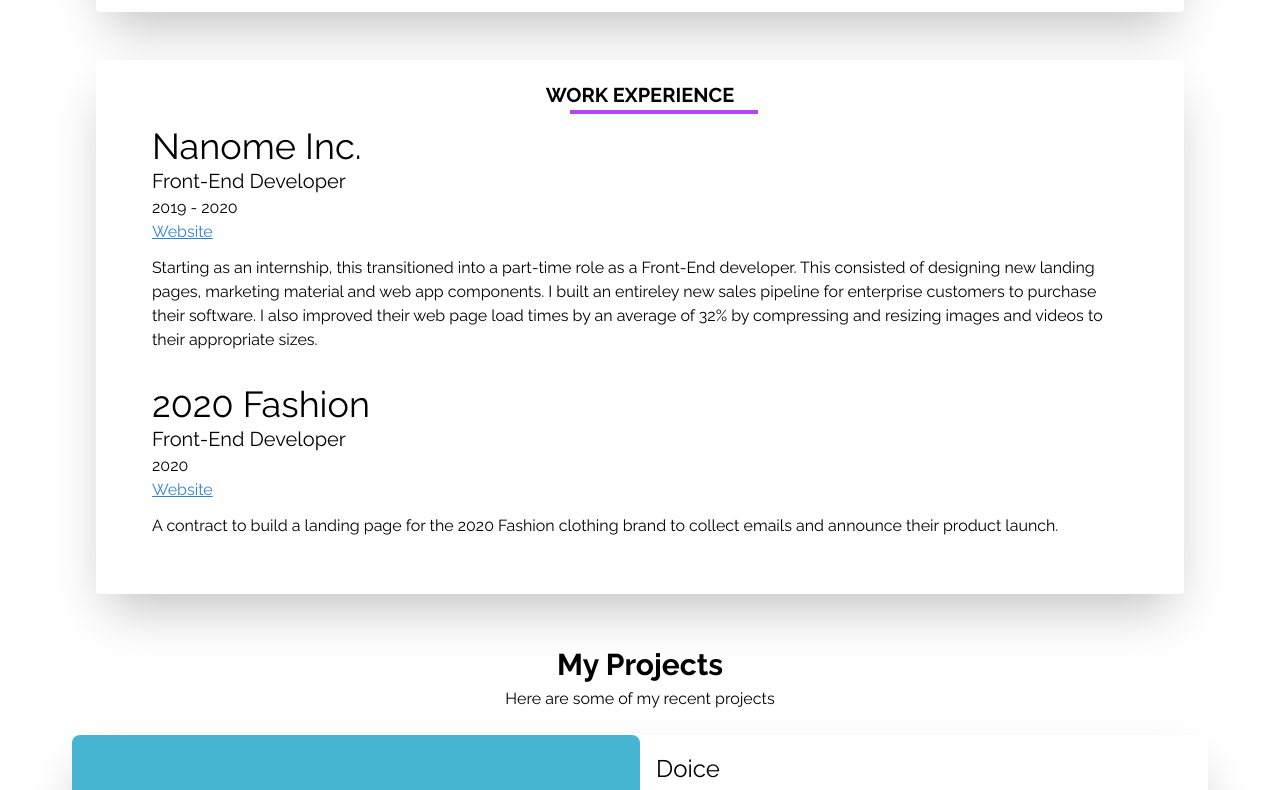
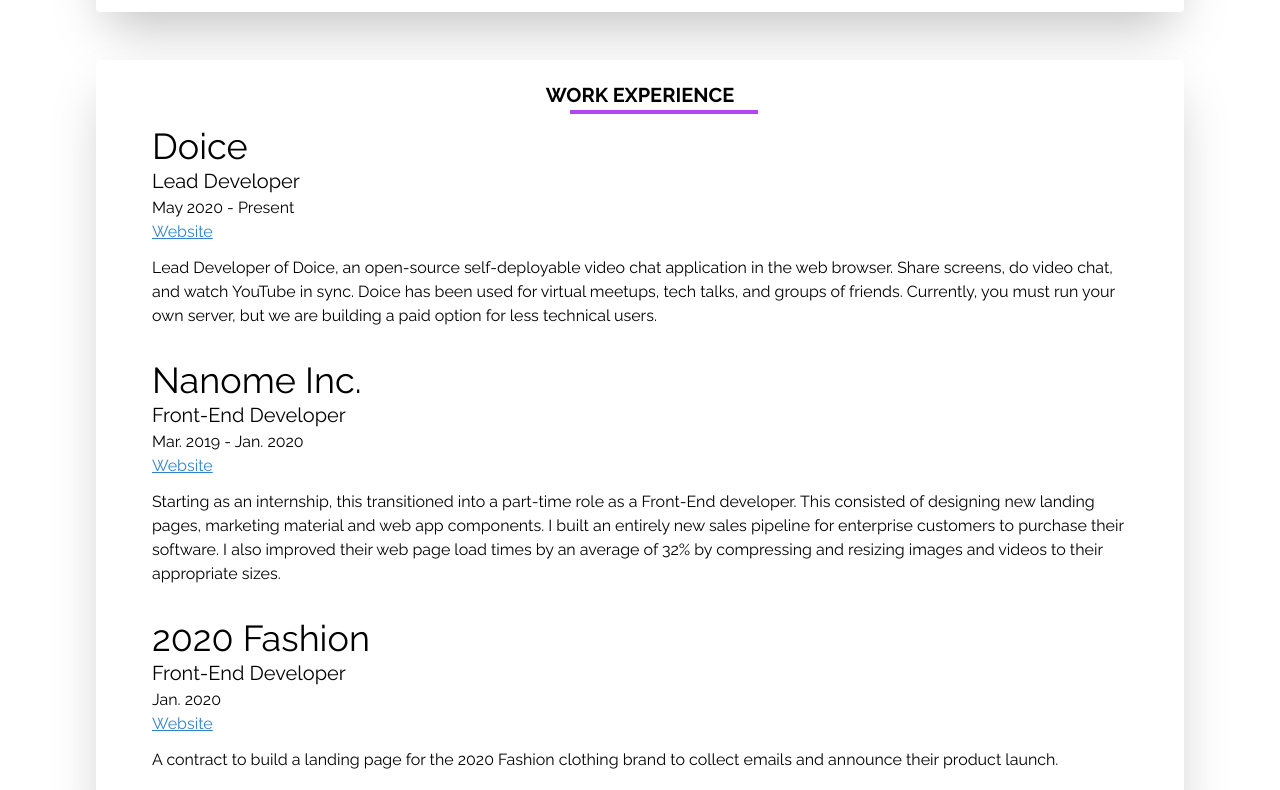
Before and after one commit to TrystonPerry/tryston.net, a Vue app: page / in a window 1280 px wide. Shown: the part 1600-2390 px from the top of the page. Built offline with nearby package versions, Linux system fonts and the light colour scheme.

Commit message:
Added logo to bottom

```diff
--- a/src/App.vue
+++ b/src/App.vue
@@ -18,7 +18,7 @@
               Web Developer
             </p>
             <a
-              href="mailto:me@tryston.net"
+              href="mailto:trystonmperry@gmail.com"
               target="_blank"
               class="inline-block bg-white text-primary px-6 py-4 md:px-8 md:py-4 rounded duration-100 transform hover:scale-105 hover:text-white hover:bg-primary hover:shadow-lg hover:font-bold"
               style="border:2px solid #CA6DFF"
@@ -49,7 +49,7 @@
           </p>
           <div class="text-center md:text-left">
             <a
-              href="http://resume.trystonperry.com"
+              href="/resume.pdf"
               target="_blank"
               class="inline-block text-white px-3 py-2 md:px-4 md:py-2 mt-3 rounded text-sm duration-100 transform hover:scale-105 hover:text-primary hover:bg-white hover:shadow-lg hover:font-bold"
               style="border:2px solid #fff"
@@ -92,10 +92,33 @@
 
     <Card title="Work Experience">
       <div class="mb-8">
+        <h3 class="text-4xl leading-10">Doice</h3>
+        <div>
+          <div class="text-xl">Lead Developer</div>
+          <div>May 2020 - Present</div>
+          <div class="inline-block">
+            <a
+              href="https://doice.io"
+              target="_blank"
+              class="block mb-3 text-blue-600 underline"
+              >Website</a
+            >
+          </div>
+          <p>
+            Lead Developer of Doice, an open-source self-deployable video chat
+            application in the web browser. Share screens, do video chat, and
+            watch YouTube in sync. Doice has been used for virtual meetups, tech
+            talks, and groups of friends. Currently, you must run your own
+            server, but we are building a paid option for less technical users.
+          </p>
+        </div>
+      </div>
+
+      <div class="mb-8">
         <h3 class="text-4xl leading-10">Nanome Inc.</h3>
         <div>
           <div class="text-xl">Front-End Developer</div>
-          <div>2019 - 2020</div>
+          <div>Mar. 2019 - Jan. 2020</div>
           <div class="inline-block">
             <a
               href="https://nanome.ai"
@@ -108,7 +131,7 @@
             Starting as an internship, this transitioned into a part-time role
             as a Front-End developer. This consisted of designing new landing
             pages, marketing material and web app components. I built an
-            entireley new sales pipeline for enterprise customers to purchase
+            entirely new sales pipeline for enterprise customers to purchase
             their software. I also improved their web page load times by an
             average of 32% by compressing and resizing images and videos to
             their appropriate sizes.
@@ -120,7 +143,7 @@
         <h3 class="text-4xl leading-10">2020 Fashion</h3>
         <div>
           <div class="text-xl">Front-End Developer</div>
-          <div>2020</div>
+          <div>Jan. 2020</div>
           <div class="inline-block">
             <a
               href="https://2020.fashion"
@@ -143,7 +166,7 @@
         <p>Here are some of my recent projects</p>
       </div>
 
-      <div class="md:flex bg-white rounded-lg shadow-2xl mb-4">
+      <!-- <div class="md:flex bg-white rounded-lg shadow-2xl mb-4">
         <div class="md:w-6/12 flex-shrink-0">
           <img
             src="/images/doice.jpg"
@@ -169,7 +192,7 @@
             </a>
           </div>
         </div>
-      </div>
+      </div> -->
       <div class="md:flex bg-white rounded-lg shadow-2xl">
         <div class="md:w-6/12 flex-shrink-0">
           <img
@@ -267,7 +290,7 @@
         >
           <h4 class="font-bold text-3xl mb-3 sm:mb-0 flex-grow">Contact Me</h4>
           <a
-            href="mailto:me@tryston.net"
+            href="mailto:trystonmperry@gmail.com"
             target="_blank"
             class="inline-block bg-white text-primary px-6 py-4 md:px-8 md:py-4 rounded-full duration-100 transform hover:scale-105 hover:text-white hover:bg-primary hover:shadow-lg hover:font-bold"
             >Email Me</a
@@ -278,6 +301,7 @@
         <i class="text-xl mb-8">
           "Work to create, play to learn"
         </i>
+        <img src="/images/tp-white.png" class="h-24 mb-8" />
         <div class="flex mb-8">
           <a
             href="https://twitter.com/trystonperry"
@@ -294,7 +318,7 @@
             <i class="fab fa-github text-primary"></i>
           </a>
           <a
-            href="mailto:me@tryston.net"
+            href="mailto:trystonmperry@gmail.com"
             target="_blank"
             class="flex items-center justify-center bg-white text-white  h-12 w-12 rounded-full duration-100 transform hover:scale-105 hover:text-white hover:bg-white hover:shadow-lg hover:font-bold"
           >
@@ -319,8 +343,8 @@
   components: {
     Bubbles,
     Card,
-    Skill,
-  },
+    Skill
+  }
 };
 </script>
 
```
Also changed, not shown: public/images/tp-white.png (added).
